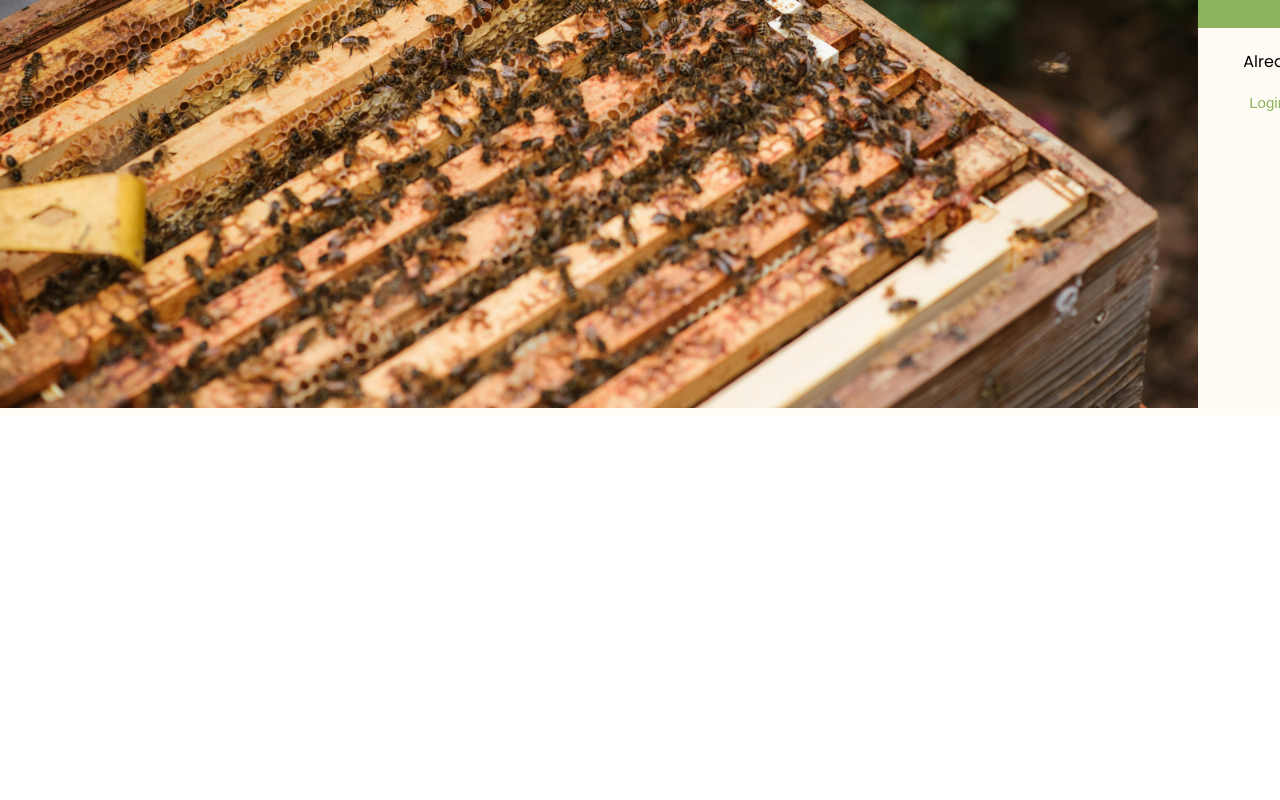
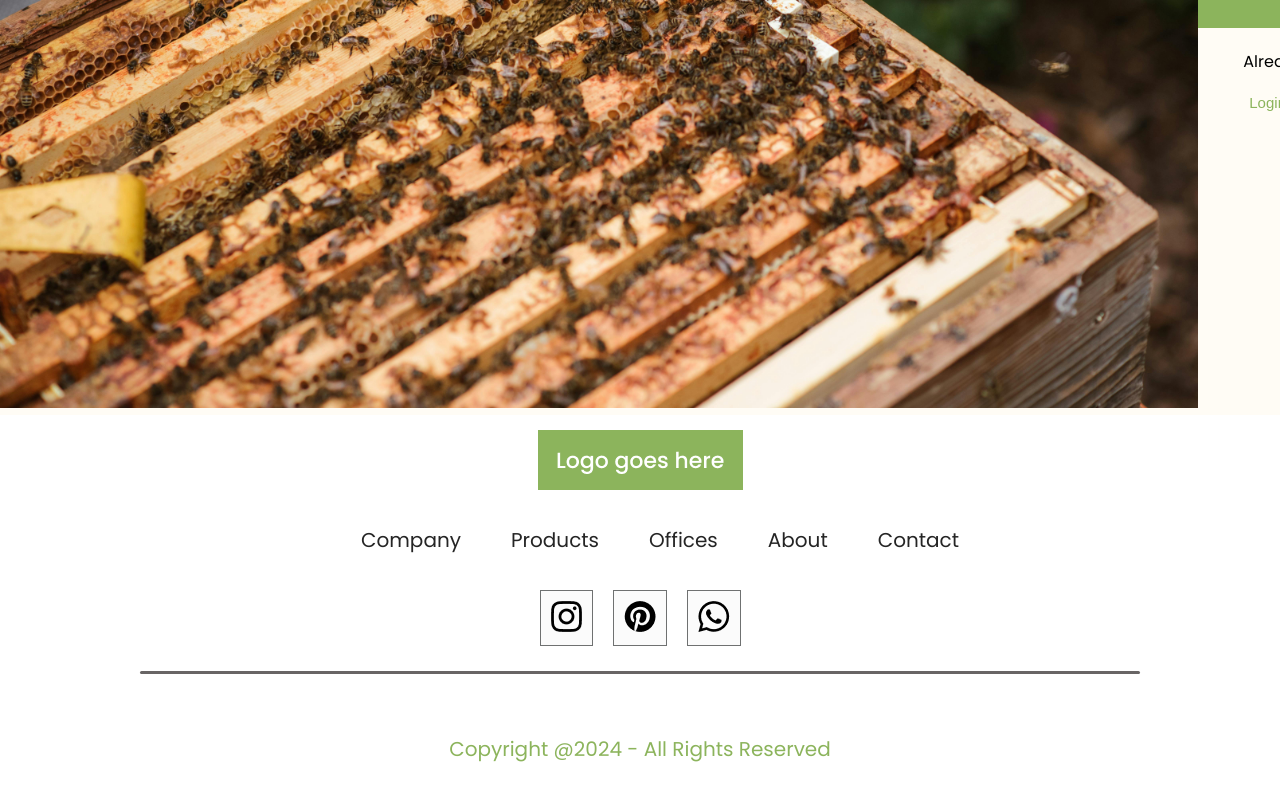
Before and after one commit to Yashasvi222/Wonder-Bee-Honey, a React (Create React App) app in the folder frontend/: page /login in a window 1280 px wide. Shown: the part 536-1336 px from the top of the page. Before the commit the page ends 951 px from the top, so only its background shows below. Built offline with nearby package versions, Linux system fonts and the light colour scheme; a web font is replaced by a local one.

Commit message:
Footer added and Shop Now button made functional

```diff
--- a/frontend/src/App.js
+++ b/frontend/src/App.js
@@ -7,6 +7,7 @@
 import Cart from './Pages/Cart';
 import LoginSignup from './Pages/LoginSignup';
 import { BrowserRouter, Routes, Route } from 'react-router-dom';
+import Footer from './Components/Footer/Footer';
 
 function App() {
   return (
@@ -21,6 +22,7 @@
         <Route path='/cart' element={<Cart/>}/>
         <Route path='/login' element={<LoginSignup/>}/>
       </Routes>
+      <Footer/>
       </BrowserRouter>
 
     </div>
--- /dev/null
+++ b/frontend/src/Components/Footer/Footer.css
@@ -0,0 +1,55 @@
+.footer{
+    padding: 15px;
+    display: flex;
+    flex-direction: column;
+    justify-content: center;
+    align-items: center;
+    gap: 15px;
+}
+.footer-logo{
+    display: flex;
+    align-items: center;
+    /* gap: 20px; */
+}
+.footer-logo p{
+    color:aqua;
+    font-size: 46px;
+    font-weight: 700;
+}
+.footer-links{
+    display: flex;
+    list-style: none;
+    gap: 50px;
+    color: #252525;
+    font-size: 20px;
+}
+.footer-links li{
+    cursor: pointer;
+}
+.footer-social-icon{
+    display: flex;
+    gap: 20px;
+}
+.footer-icons-container{
+    padding: 10px;
+    padding-bottom: 6px;
+    background: #fbfbfb;
+    border: 1px solid rgb(111, 113, 113);
+}
+.footer-copyright{
+    display: flex;
+    flex-direction: column;
+    align-items: center;
+    gap: 30px;
+    width: 100%;
+    margin-bottom: 5px;
+    color: #8CB45C;
+    font-size: 20px;
+}
+.footer-copyright hr{
+    width: 80%;
+    border: none;
+    border-radius: 10px;
+    height: 3px;
+    background: rgb(104, 101, 101);
+}
--- /dev/null
+++ b/frontend/src/Components/Footer/Footer.jsx
@@ -0,0 +1,42 @@
+import React from 'react'
+import './Footer.css'
+import logo from '../Assets/sample_logo.png'
+import instagram_icon from '../Assets/instagram_icon.png'
+import pinterest_icon from '../Assets/pintester_icon.png'
+import whatsapp_icon from '../Assets/whatsapp_icon.png'
+
+const Footer = () => {
+  return (
+    <>
+      <div className="footer">
+        <div className="footer-logo">
+            <img src={logo} alt="Logo" />
+        </div>
+        <ul className='footer-links'>
+            <li>Company</li>
+            <li>Products</li>
+            <li>Offices</li>
+            <li>About</li>
+            <li>Contact</li>
+        </ul>
+        <div className="footer-social-icon">
+            <div className="footer-icons-container">
+                <img src={instagram_icon} alt="" />
+            </div>
+            <div className="footer-icons-container">
+                <img src={pinterest_icon} alt="" />
+            </div>
+            <div className="footer-icons-container">
+                <img src={whatsapp_icon} alt="" />
+            </div>
+        </div>
+        <div className="footer-copyright">
+            <hr />
+            <p>Copyright @2024 - All Rights Reserved</p>
+        </div>
+      </div>
+    </>
+  )
+}
+
+export default Footer
--- a/frontend/src/Components/Hero/Hero.jsx
+++ b/frontend/src/Components/Hero/Hero.jsx
@@ -1,5 +1,6 @@
 import React from 'react'
 import './Hero.css'
+import { Link } from 'react-router-dom';
 import bee from '../Assets/enlarge_Mountain-Valley-Honey-How-Do-Bees-Make-Honey-1-1024x683-removebg-preview_1.png'
 
 const hero = () => {
@@ -23,7 +24,10 @@
           facilis totam explicabo necessitatibus non. Ipsum reprehenderit quaerat unde impedit
           dignissimos fugiat nobis ex eos deserunt? Voluptatibus placeat consectetur eum adipisci
           possimus, ea harum assumenda?</p>
-          <button className="shop-now">Shop Now</button>
+
+            <button className="shop-now"><Link style={{ textDecoration: 'none', color: 'inherit'}} to='/store'>Shop Now</Link></button>
+
+
         </div>
 
         </div>
```
